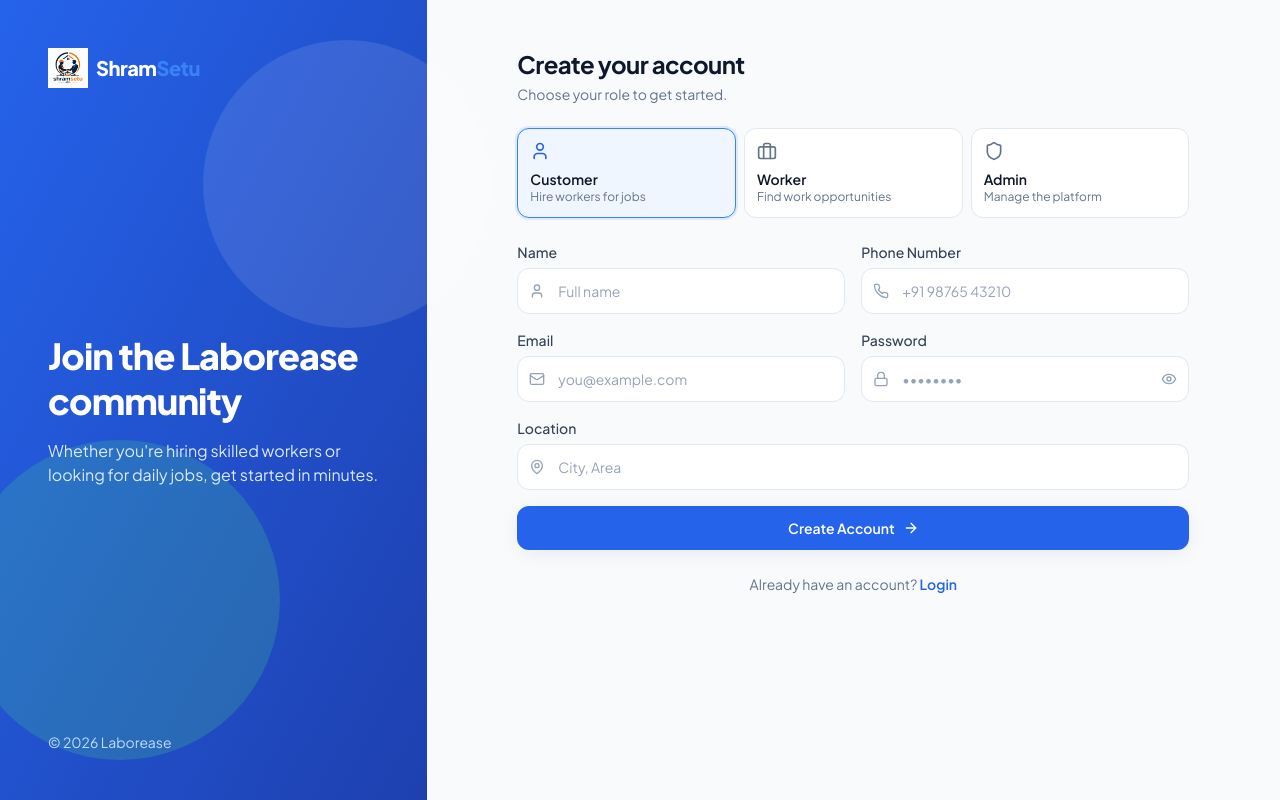
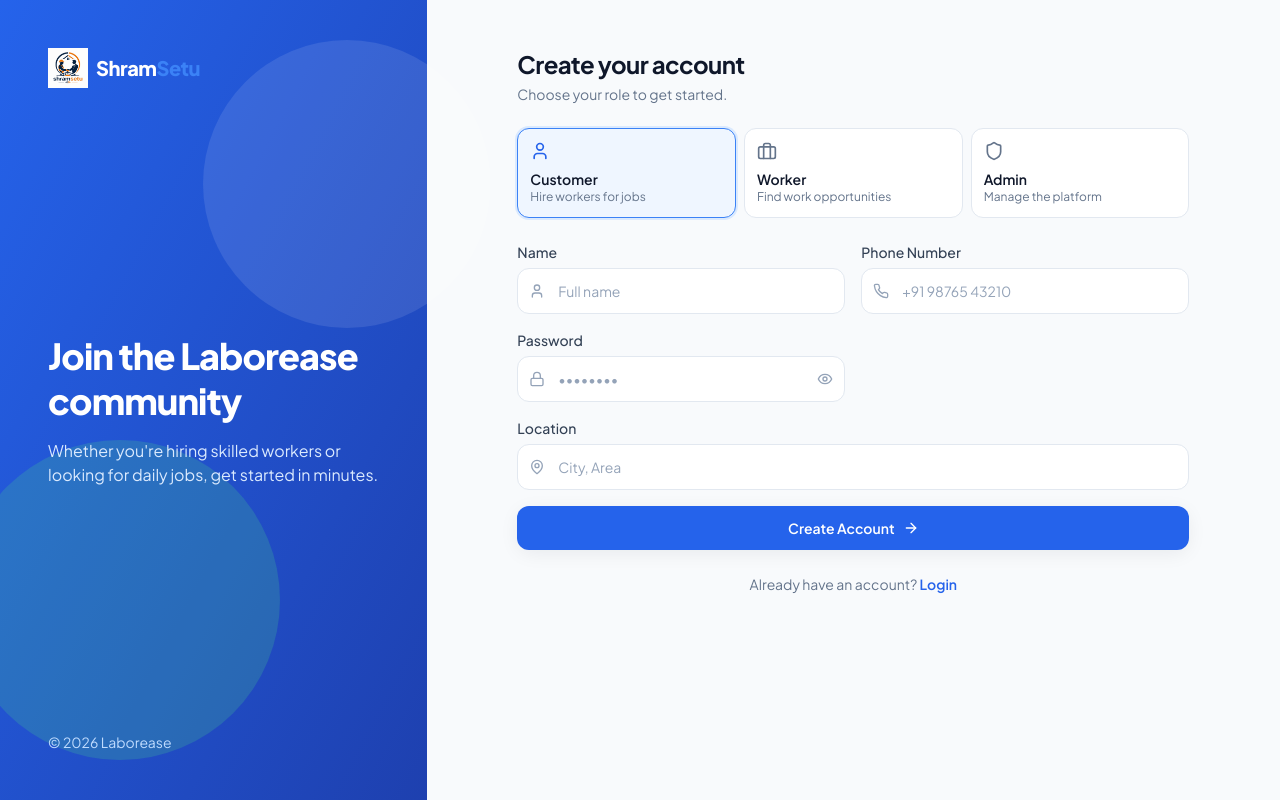
Before and after one commit to Maniroop03/Shramsetu, a React (Vite) app: page /register in a window 1280 px wide. Built offline with nearby package versions, Linux system fonts and the light colour scheme.

Commit message:
Update Register.tsx

```diff
--- a/src/pages/auth/Register.tsx
+++ b/src/pages/auth/Register.tsx
@@ -94,9 +94,6 @@ export default function Register() {
             </div>
 
             <div className="grid gap-4 sm:grid-cols-2">
-              <Field label={t('register.email')} icon={Mail}>
-                <input type="email" className="input pl-10" placeholder="you@example.com" required />
-              </Field>
               <Field label={t('register.password')} icon={Lock}>
                 <input type={show ? 'text' : 'password'} className="input pl-10 pr-10" placeholder="••••••••" required />
                 <button type="button" onClick={() => setShow(!show)} className="absolute right-3 top-1/2 -translate-y-1/2 text-slate-400 hover:text-slate-600">
```
